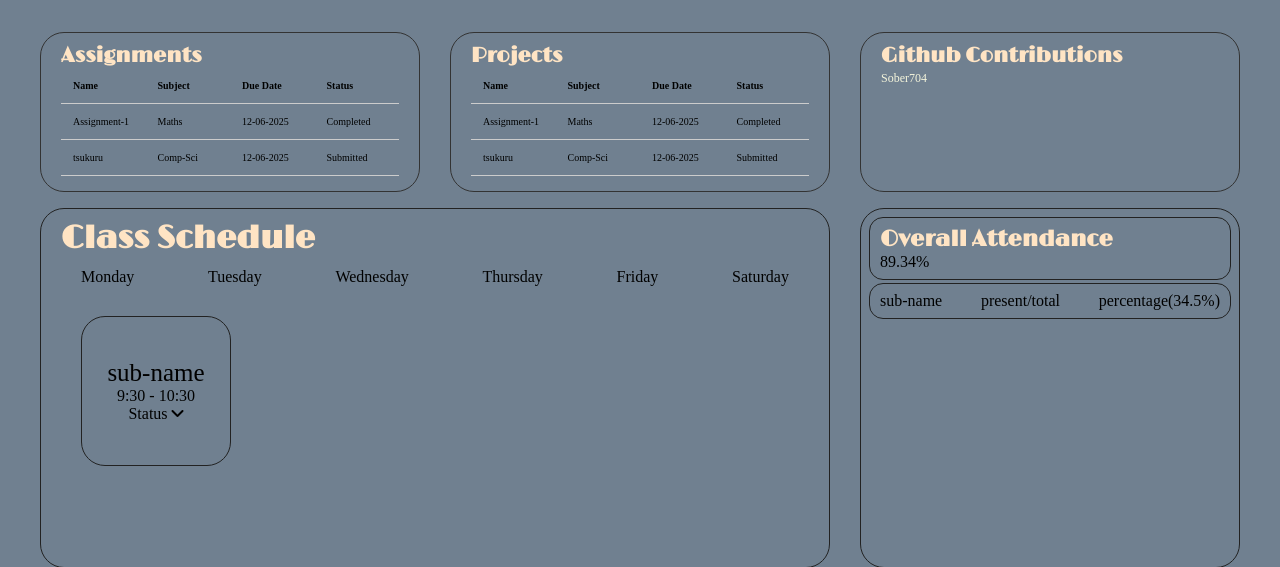
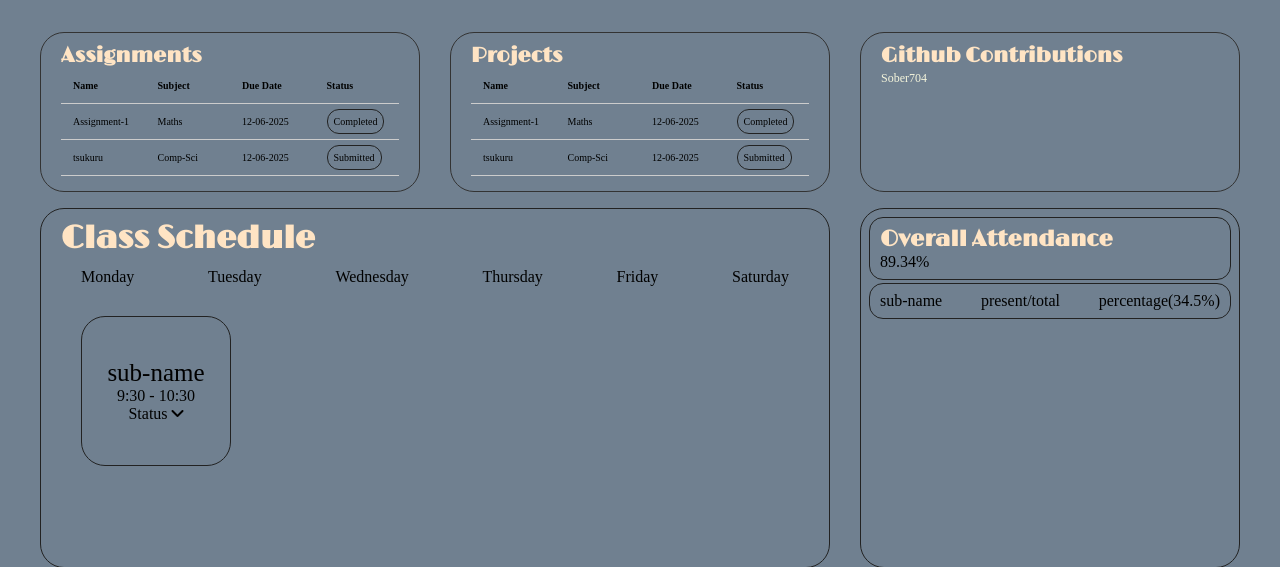
Before and after one commit to Anshul-Bhau/Schedulair, a Django app: page /dashboard/ in a window 1280 px wide. Shown: the part 103-670 px from the top of the page. Run offline with Django 5.2, Linux system fonts and the light colour scheme; lists and menus that the app fills with data are empty; parts of the project's set-up code (start-up, migrations or seed data) failed here and were passed over.

Commit message:
status border added

```diff
--- a/Schedulair_app/templates/dashboard.html
+++ b/Schedulair_app/templates/dashboard.html
@@ -47,19 +47,19 @@
                                             <td>Assignment-1</td>
                                             <td>Maths</td>
                                             <td>12-06-2025</td>
-                                            <td class="status">Completed</td>
+                                            <td><span class="status">Completed</span></td>
                                         </tr>
                                         <tr>
                                             <td>tsukuru</td>
                                             <td>Comp-Sci</td>
                                             <td>12-06-2025</td>
-                                            <td class="status">Submitted</td>
+                                            <td><span class="status">Submitted</span></td>
                                         </tr>
                                         <tr>
                                             <td>Assignment-1</td>
                                             <td>Maths</td>
                                             <td>12-06-2025</td>
-                                            <td class="status">Completed</td>
+                                            <td><span class="status">Completed</span></td>
                                         </tr>
                                     </tbody>
                                 </table>
@@ -91,19 +91,19 @@
                                             <td>Assignment-1</td>
                                             <td>Maths</td>
                                             <td>12-06-2025</td>
-                                            <td class="status">Completed</td>
+                                            <td ><span class="status">Completed</span></td>
                                         </tr>
                                         <tr>
                                             <td>tsukuru</td>
                                             <td>Comp-Sci</td>
                                             <td>12-06-2025</td>
-                                            <td class="status">Submitted</td>
+                                            <td ><span class="status">Submitted</span></td>
                                         </tr>
                                         <tr>
                                             <td>Assignment-1</td>
                                             <td>Maths</td>
                                             <td>12-06-2025</td>
-                                            <td class="status">Completed</td>
+                                            <td ><span class="status">Completed</span></td>
                                         </tr>
                                     </tbody>
                                 </table>
--- a/static/css/dashboard.css
+++ b/static/css/dashboard.css
@@ -97,6 +97,7 @@
     color: bisque;
 }
 
+
 .scrollable-table-wrapper {
     width: 100%;
     max-height: 150px;
@@ -116,7 +117,7 @@
 .proj-table td {
     padding: 12px;
     font-size: 10px;
-    border: none;
+    /* border: none; */
     text-align: left;
 }
 
@@ -264,3 +265,9 @@
 .sub-atc ul li {
     list-style: none;
 }
+
+.status {
+    border: #222 solid 1px;
+    border-radius: 12px;
+    padding: 6px;
+}
```
